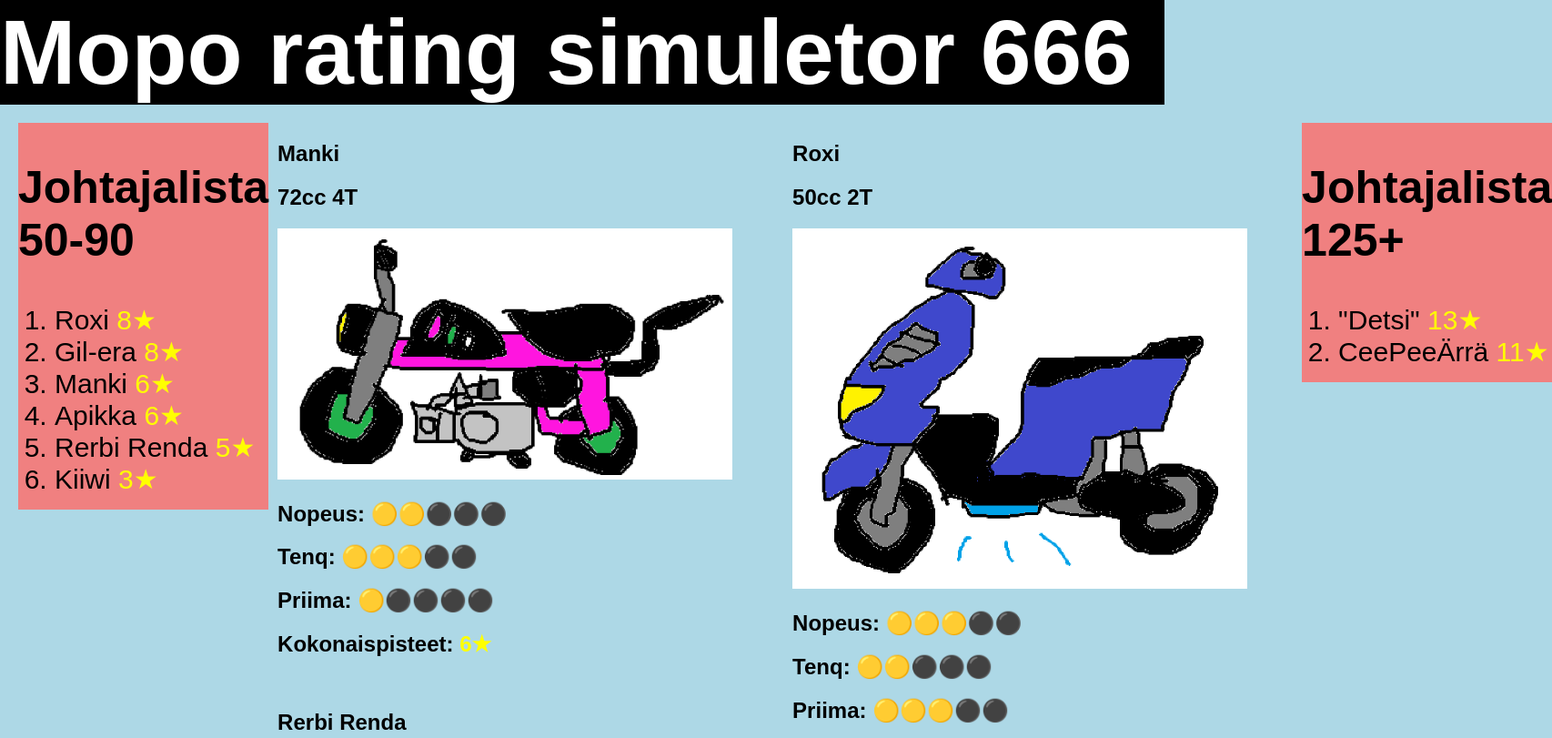
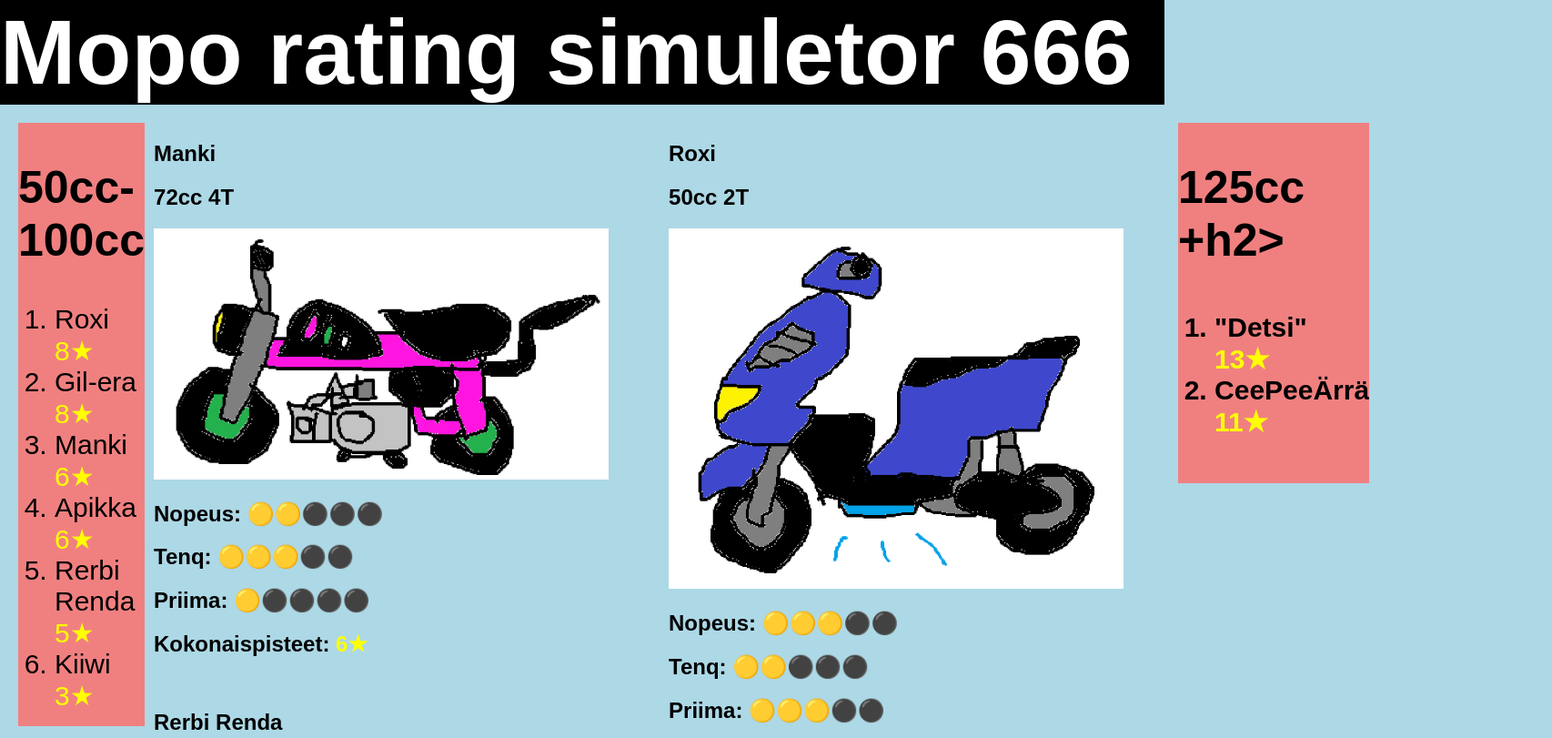
Before and after one commit to kakkuporakone/mopozydeemi, a plain HTML site: page index.html in a window 1280 px wide. Shown: the top 811 px of the page at 91% size, 1706 px wide, since content can reach past the window. Drawn offline with Linux system fonts and the light colour scheme.

Commit message:
Update index.html

```diff
--- a/index.html
+++ b/index.html
@@ -14,7 +14,7 @@
 
         <div class="layoutwrapper">
             <div class="leaderboard">
-                <h2>Johtajalista 50-90</h2>
+                <h2>50cc-100cc</h2>
                 <ol>
                     <li>Roxi <span class="star">8★</span></li>
                     <li>Gil-era <span class="star">8★</span></li>
@@ -128,7 +128,7 @@
             </div>
 
             <div class="leaderboard">
-                <h2>Johtajalista 125+</h2>
+                <h2>125cc +h2>
                 <ol>
                     <li>"Detsi" <span class="star">13★</span></li>
                     <li>CeePeeÄrrä <span class="star">11★</span></li>
```
